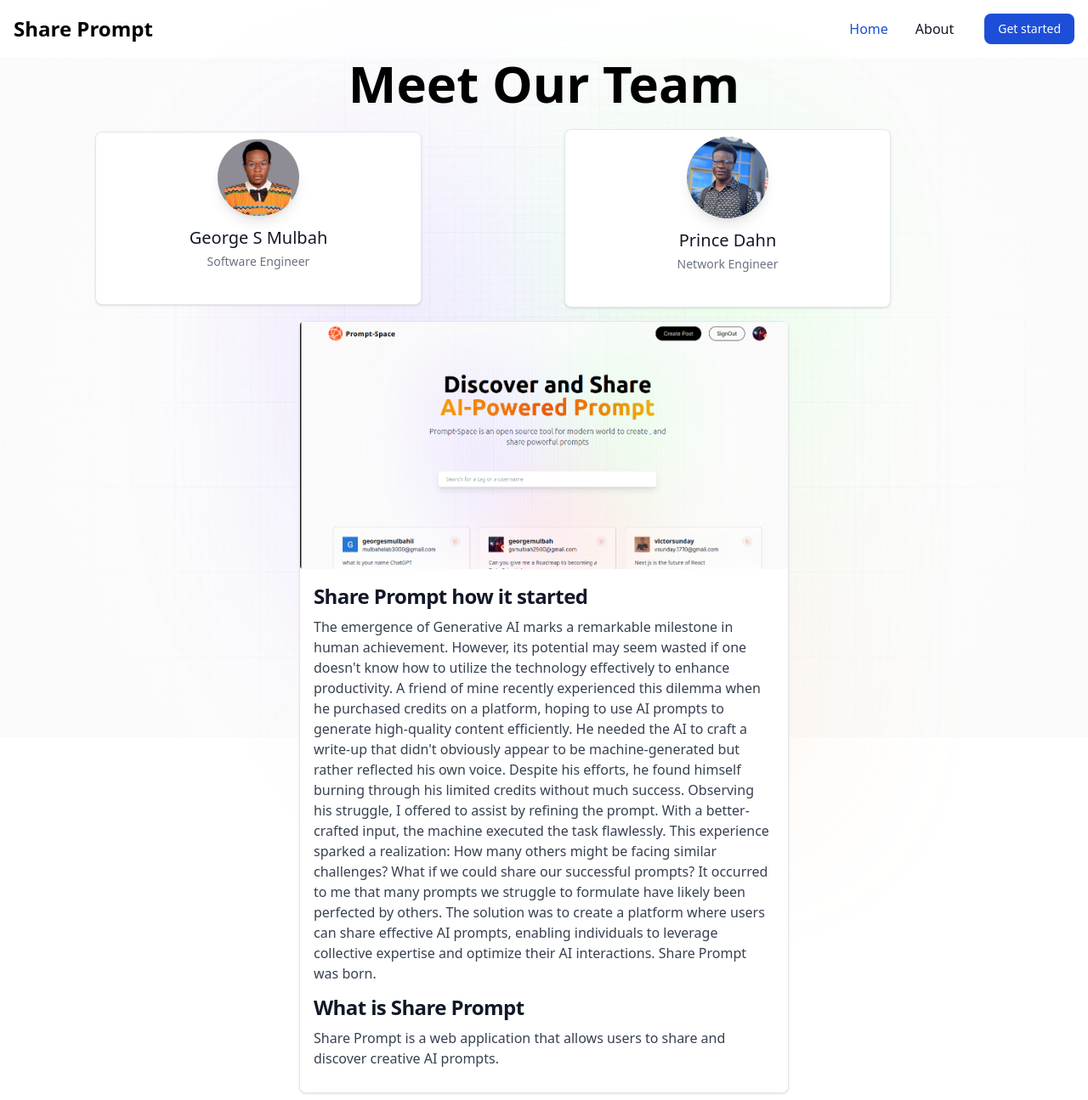
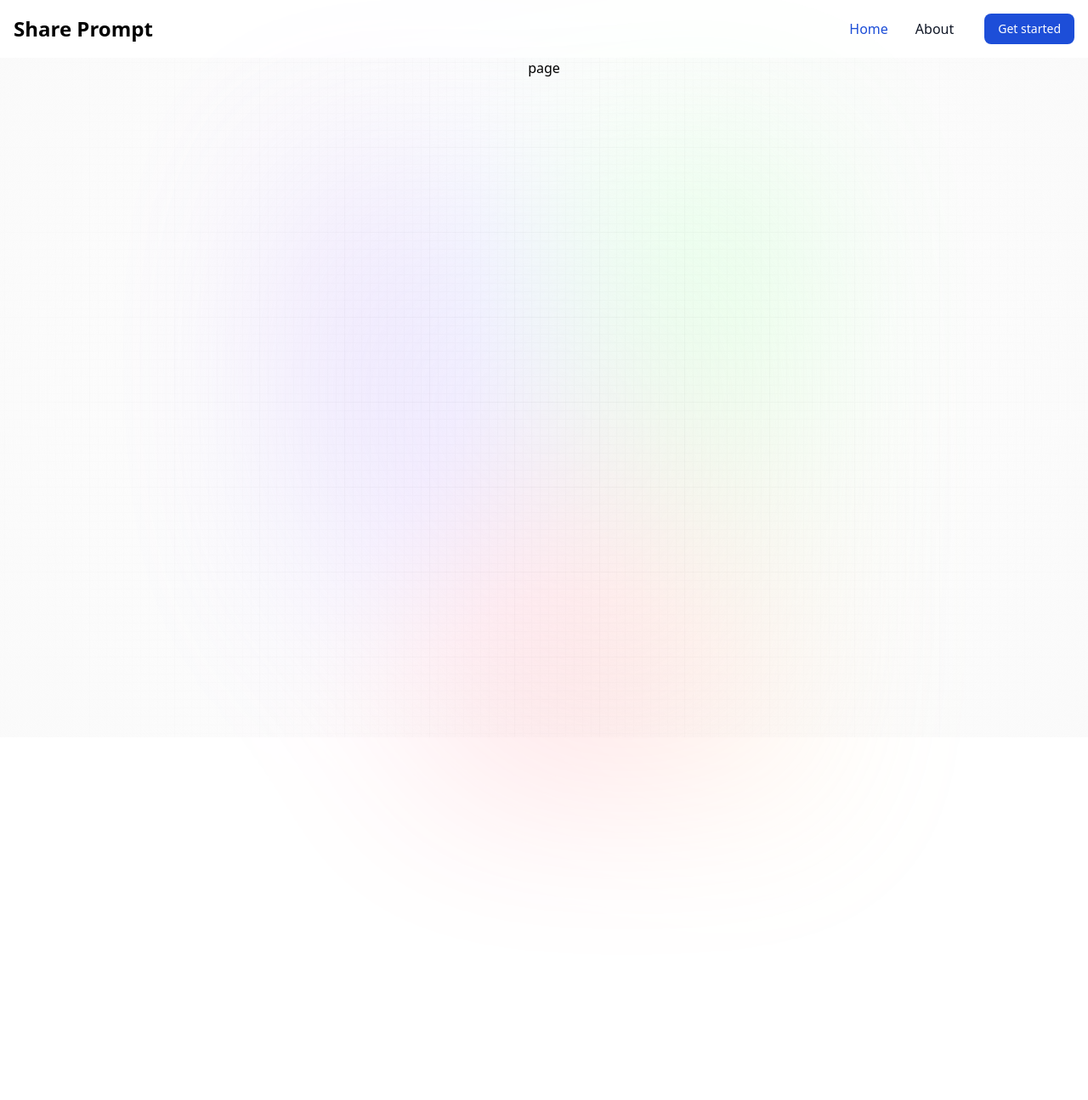
Before and after one commit to sir-george2500/-shareprompt_landingpage, a Next.js app: page /about in a window 1280 px wide. Shown: the whole page at 85% size. After the commit the page ends 800 px from the top, so only its background shows below. Built offline with nearby package versions, Linux system fonts and the light colour scheme.

Commit message:
solve the problem

```diff
--- a/app/about/page.jsx
+++ /dev/null
@@ -1,34 +0,0 @@
-import CreatorCard from '@/components/CreatorCard';
-import Image from 'next/image';
-import React from 'react';
-
-// Import images
-import georgeMulbahImage from '../../public/assets/images/george_mulbah.png';
-import princeDahnImage from '../../public/assets/images/prince_dahn.jpg';
-import viewPlatformImage from '../../public/assets/images/view_platform.png';
-
-export default function About() {
-  return (
-    <>
-      <h1 className="font-bold text-6xl">Meet Our Team</h1>
-      <div className="flex w-full flex-row items-center pl-12 pt-6">
-        <div className="w-full">
-          <CreatorCard name="George S Mulbah" imageUrl={georgeMulbahImage} role="Software Engineer" />
-        </div>
-        <div className="w-full">
-          <CreatorCard name="Prince Dahn" imageUrl={princeDahnImage} role="Network Engineer" />
-        </div>
-      </div>
-
-      <a href="https://share-prompts-lovat.vercel.app/" className="mt-4 items-center bg-white border mb-2 border-gray-200 rounded-lg shadow md:flex-row md:max-w-xl hover:bg-gray-100 dark:border-gray-700 dark:bg-gray-800 dark:hover:bg-gray-700">
-        <Image className="object-cover w-full rounded" src={viewPlatformImage} width={600} height={600} alt="View Platfrom Image" />
-        <div className="flex flex-col justify-between p-4 leading-normal">
-          <h5 className="mb-2 text-2xl font-bold tracking-tight text-gray-900 dark:text-white">Share Prompt how it started</h5>
-          <p className="mb-3 font-normal text-gray-700 dark:text-gray-400">The emergence of Generative AI marks a remarkable milestone in human achievement. However, its potential may seem wasted if one doesn't know how to utilize the technology effectively to enhance productivity. A friend of mine recently experienced this dilemma when he purchased credits on a platform, hoping to use AI prompts to generate high-quality content efficiently. He needed the AI to craft a write-up that didn't obviously appear to be machine-generated but rather reflected his own voice. Despite his efforts, he found himself burning through his limited credits without much success. Observing his struggle, I offered to assist by refining the prompt. With a better-crafted input, the machine executed the task flawlessly. This experience sparked a realization: How many others might be facing similar challenges? What if we could share our successful prompts? It occurred to me that many prompts we struggle to formulate have likely been perfected by others. The solution was to create a platform where users can share effective AI prompts, enabling individuals to leverage collective expertise and optimize their AI interactions. Share Prompt was born.</p>
-          <h5 className="mb-2 text-2xl font-bold tracking-tight text-gray-900 dark:text-white">What is Share Prompt</h5>
-          <p className="mb-3 font-normal text-gray-700 dark:text-gray-400"> Share Prompt is a web application that allows users to share and discover creative AI prompts. </p>
-        </div>
-      </a>
-    </>
-  );
-}
--- /dev/null
+++ b/app/about/page.tsx
@@ -0,0 +1,7 @@
+import React from 'react'
+
+export default function page() {
+  return (
+    <div>page</div>
+  )
+}
--- a/components/PhotoCard.tsx
+++ b/components/PhotoCard.tsx
@@ -18,7 +18,7 @@ const PhotoCard: React.FC<PhotoCardProps> = ({ title, description, imageUrl }) =
                     <p className="font-normal text-gray-700 dark:text-gray-400">{description}</p>
                 </div>
                 <div className='flex items-center ml-auto'>
-                    <Image src={imageUrl} width={600} height={600} alt="Edit Prompt" />
+                    <Image src={imageUrl} width={600} height={600} alt='photo card' />
                 </div>
             </a>
         </div>
```
